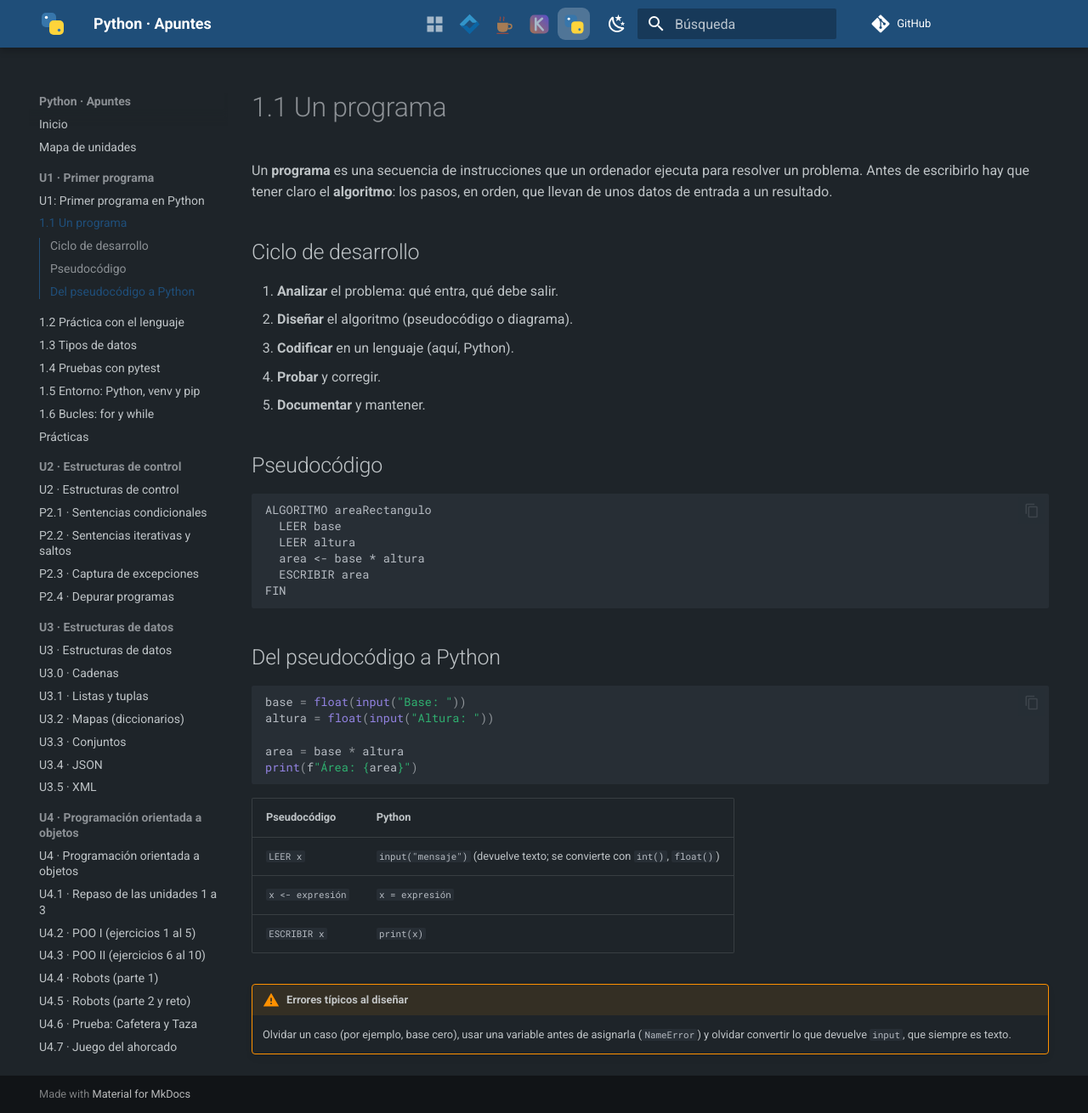
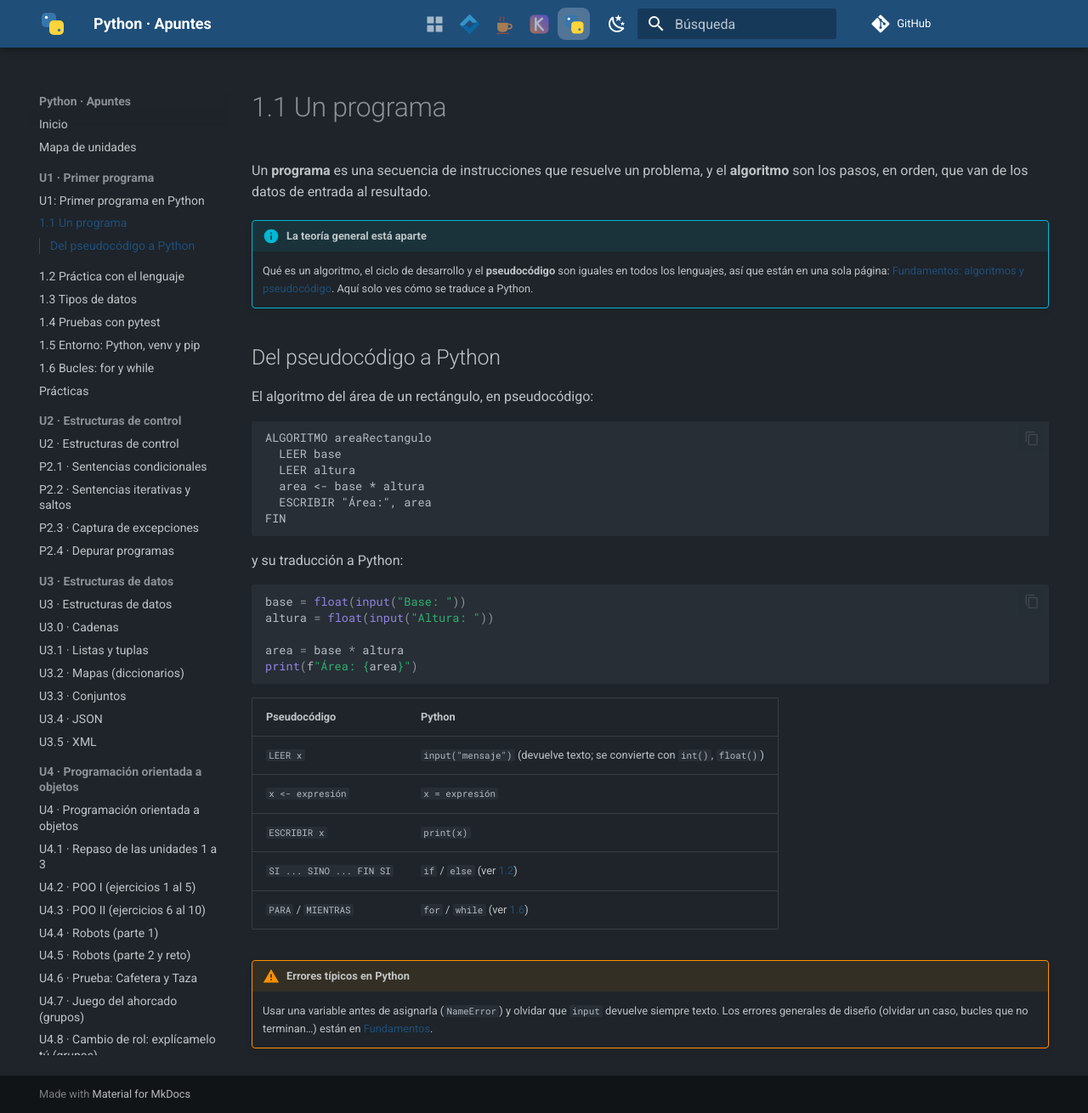
Before and after one commit to apuntes-dam/python-apuntes, an MkDocs documentation site: the page built from docs/u01/01-programa.md, in a window 1280 px wide and 1310 px high. Shown: the whole window at 85% size. Built offline with MkDocs 1.6.1 and Material for MkDocs 9.7.7, drawn with Linux system fonts in a browser that asks for light colours; comment, search, counter and statistics services are not loaded.

Commit message:
Fundamentos y pseudocodigo en el hub; apartado 1.1 recortado por lenguaje
Co-Authored-By: Claude Sonnet 5.5 <noreply@anthropic.com>

````diff
--- a/docs/u01/01-programa.md
+++ b/docs/u01/01-programa.md
@@ -1,27 +1,24 @@
 # 1.1 Un programa
 
-Un **programa** es una secuencia de instrucciones que un ordenador ejecuta para resolver un problema. Antes de escribirlo hay que tener claro el **algoritmo**: los pasos, en orden, que llevan de unos datos de entrada a un resultado.
+Un **programa** es una secuencia de instrucciones que resuelve un problema, y el **algoritmo** son los pasos, en orden, que van de los datos de entrada al resultado.
 
-## Ciclo de desarrollo
+!!! info "La teoría general está aparte"
+    Qué es un algoritmo, el ciclo de desarrollo y el **pseudocódigo** son iguales en todos los lenguajes, así que están en una sola página: [Fundamentos: algoritmos y pseudocódigo](https://dopemmanuel.github.io/apuntes-lenguajes/fundamentos/). Aquí solo ves cómo se traduce a Python.
 
-1. **Analizar** el problema: qué entra, qué debe salir.
-2. **Diseñar** el algoritmo (pseudocódigo o diagrama).
-3. **Codificar** en un lenguaje (aquí, Python).
-4. **Probar** y corregir.
-5. **Documentar** y mantener.
+## Del pseudocódigo a Python
 
-## Pseudocódigo
+El algoritmo del área de un rectángulo, en pseudocódigo:
 
 ```text
 ALGORITMO areaRectangulo
   LEER base
   LEER altura
   area <- base * altura
-  ESCRIBIR area
+  ESCRIBIR "Área:", area
 FIN
 ```
 
-## Del pseudocódigo a Python
+y su traducción a Python:
 
 ```python
 base = float(input("Base: "))
@@ -36,6 +33,8 @@ print(f"Área: {area}")
 | `LEER x` | `input("mensaje")` (devuelve texto; se convierte con `int()`, `float()`) |
 | `x <- expresión` | `x = expresión` |
 | `ESCRIBIR x` | `print(x)` |
+| `SI ... SINO ... FIN SI` | `if` / `else` (ver [1.2](02-lenguaje.md)) |
+| `PARA` / `MIENTRAS` | `for` / `while` (ver [1.6](06-bucles.md)) |
 
-!!! warning "Errores típicos al diseñar"
-    Olvidar un caso (por ejemplo, base cero), usar una variable antes de asignarla (`NameError`) y olvidar convertir lo que devuelve `input`, que siempre es texto.
+!!! warning "Errores típicos en Python"
+    Usar una variable antes de asignarla (`NameError`) y olvidar que `input` devuelve siempre texto. Los errores generales de diseño (olvidar un caso, bucles que no terminan…) están en [Fundamentos](https://dopemmanuel.github.io/apuntes-lenguajes/fundamentos/).
````
Also changed, not shown: docs/assets/soluciones.json (+1 -1 lines).
